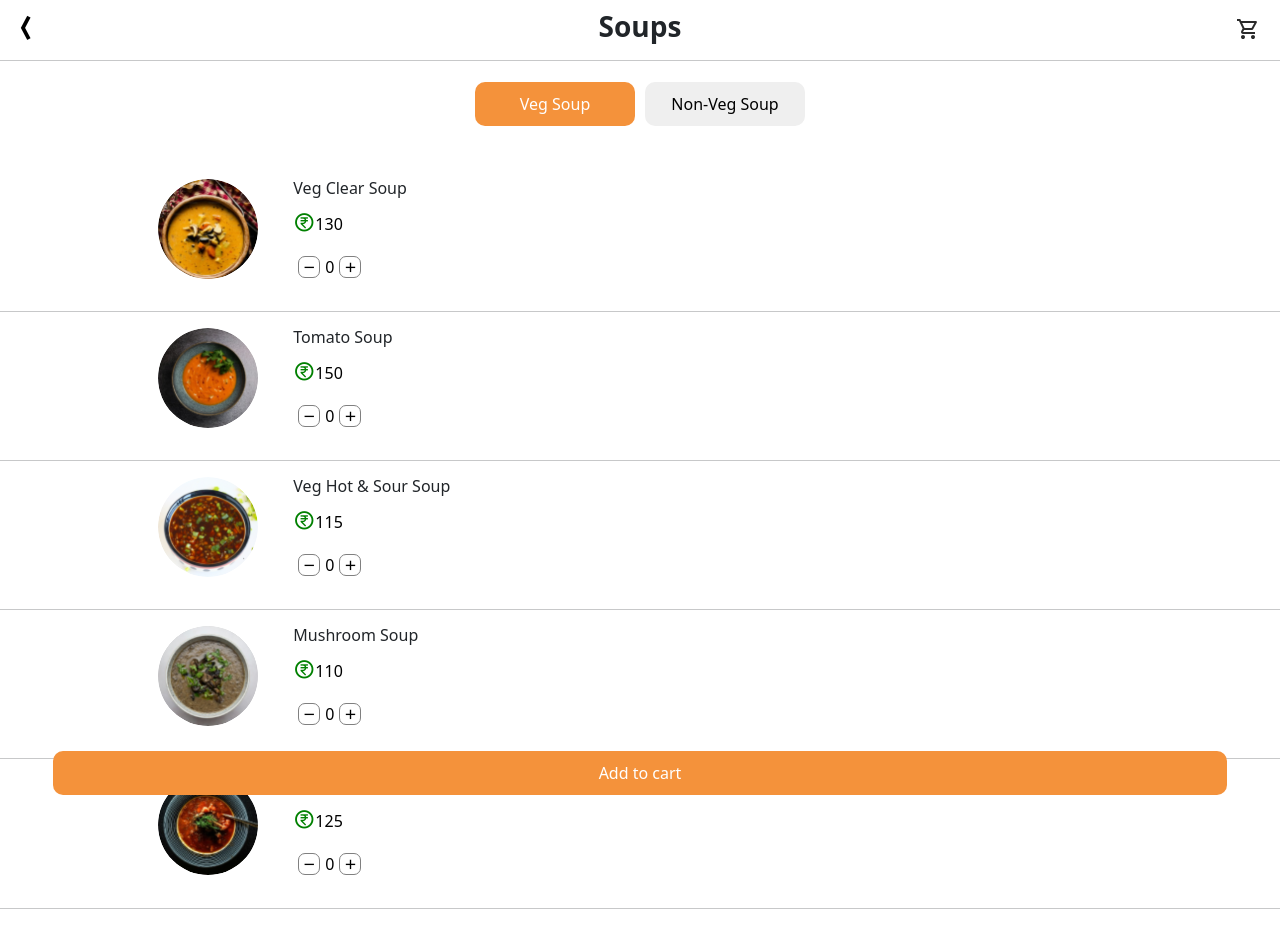
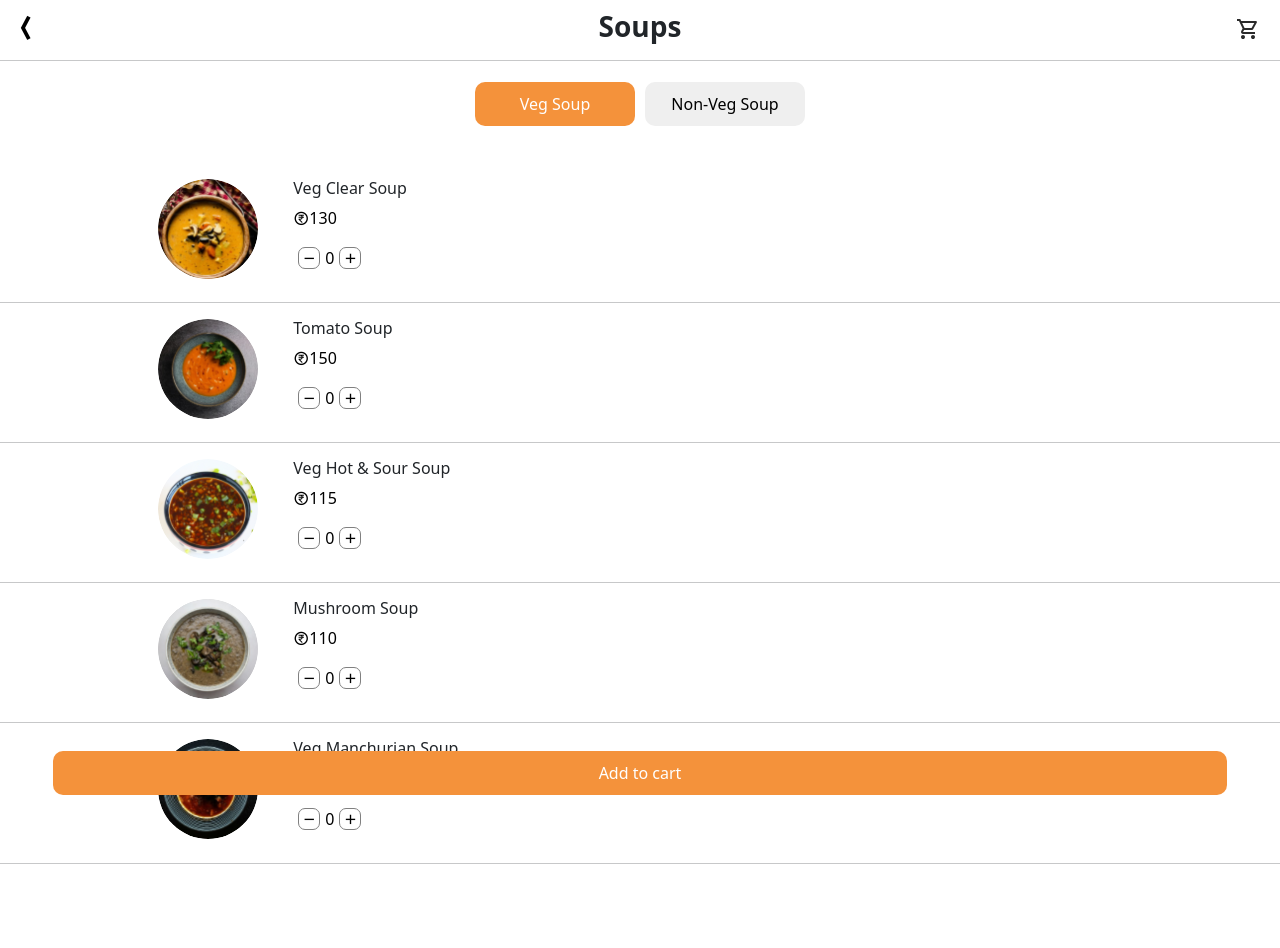
Before and after one commit to Roshan-moger/Jaya-hotel, a React (Create React App) app: page /soup in a window 1280 px wide. Shown: the top 948 px of the page. Built offline with nearby package versions, Linux system fonts and the light colour scheme.

Commit message:
✅✅✅

```diff
--- a/src/Components/Manager/navpages/Tables.jsx
+++ b/src/Components/Manager/navpages/Tables.jsx
@@ -3,7 +3,7 @@ import React, { useEffect, useState } from 'react';
 import { Link } from 'react-router-dom';
 import './table.css';
 
-const arr = ["01", "02", "03", "04", "05", "06", "07", "08", "09", "10", "11", "12", "13", "14", "15", "16", "17", "18", "19", "20"];
+const arr = ["1", "2", "3", "4", "5", "6", "7", "8", "9", "10", "11", "12", "13", "14", "15", "16", "17", "18", "19", "20"];
 
 
 const Tables = () => {
--- a/src/Components/Menu.jsx
+++ b/src/Components/Menu.jsx
@@ -9,7 +9,7 @@ const Menu = () => {
   const { isCartEmpty } = useContext(CartContext);
 
   return (
-    <div className="container-fluid">
+    <div className="">
       <div className="heading">
         <h1 className="headline mb-3">Jaya Paradise</h1>
         <p className='m-1 working'>Working Time</p>
--- a/src/Components/Pages/SoupNonVeg.jsx
+++ b/src/Components/Pages/SoupNonVeg.jsx
@@ -45,7 +45,7 @@ const SoupNonVeg = () => {
         </div>
         <div className='col-8 description'>
           <h6>Chicken Clear Soup</h6>
-          <p className='money'><i className="ri-money-rupee-circle-line"></i>110</p>
+          <p className='money'><img src="currency_rupee.svg" alt="" />110</p>
           <p className="quantity">
             <i className="ri-subtract-line" onClick={() => handleQuantityChange('chickenClearSoup', 'decrease')}></i>
             {quantities.chickenClearSoup}
--- a/src/Styles/menu.css
+++ b/src/Styles/menu.css
@@ -33,10 +33,9 @@
   cursor: pointer;
   position: relative;
   bottom: 5px;
-  border-radius: 50%;
+
   margin-top: 10px;
-  border: 1px solid #ff8800;
-  background-color: #FFF8F2;
+
 }
 
 .d-flex {
--- a/src/Styles/soups.css
+++ b/src/Styles/soups.css
@@ -65,9 +65,8 @@ span{
 .description{
     padding-left: 25px;
 }
-.money i{
-    color: green;
-    font-size: 22px;
+.money img{
+   width: 10px;
 }
 .money ,.quantity{
     color: black;
```
